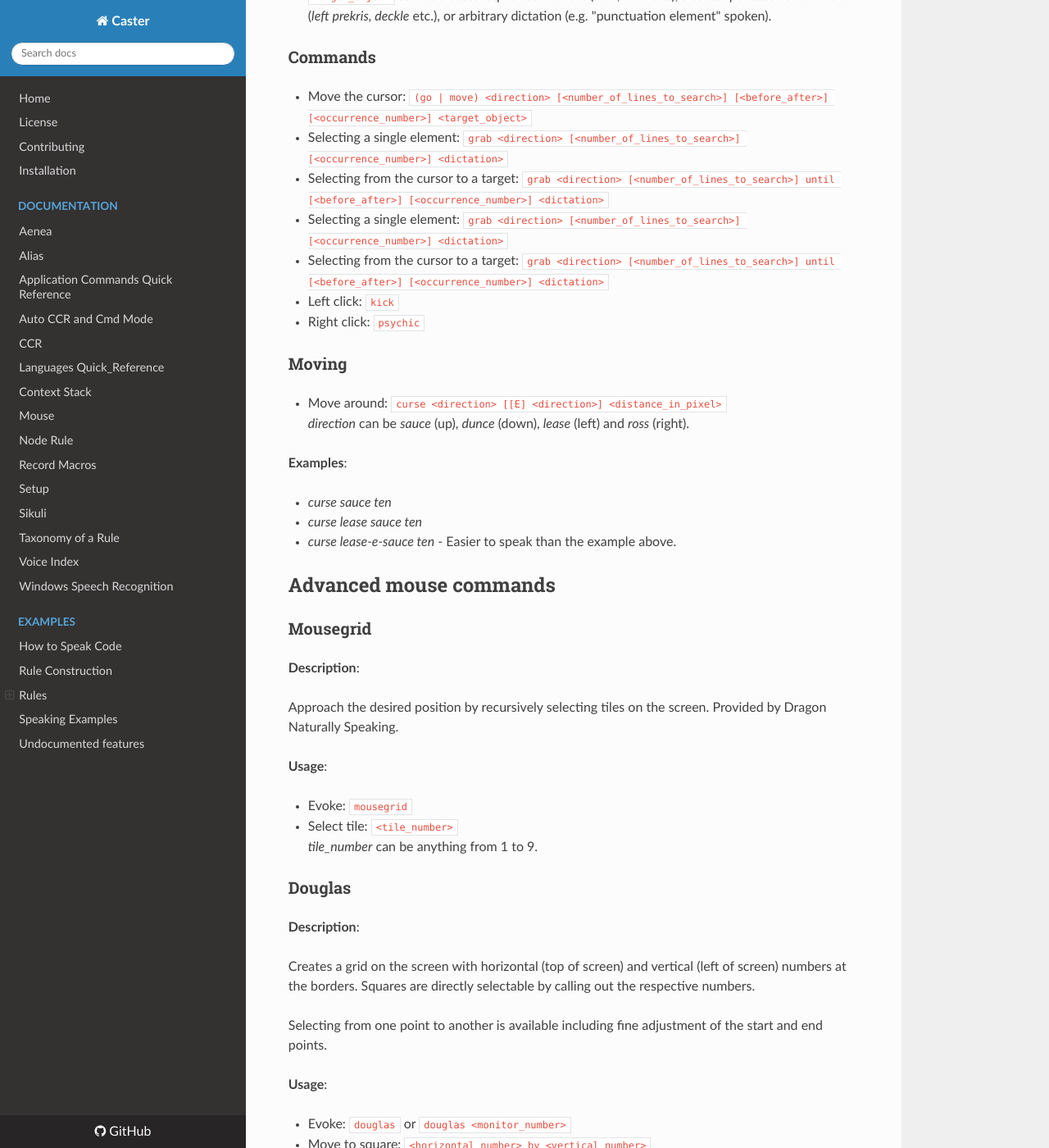
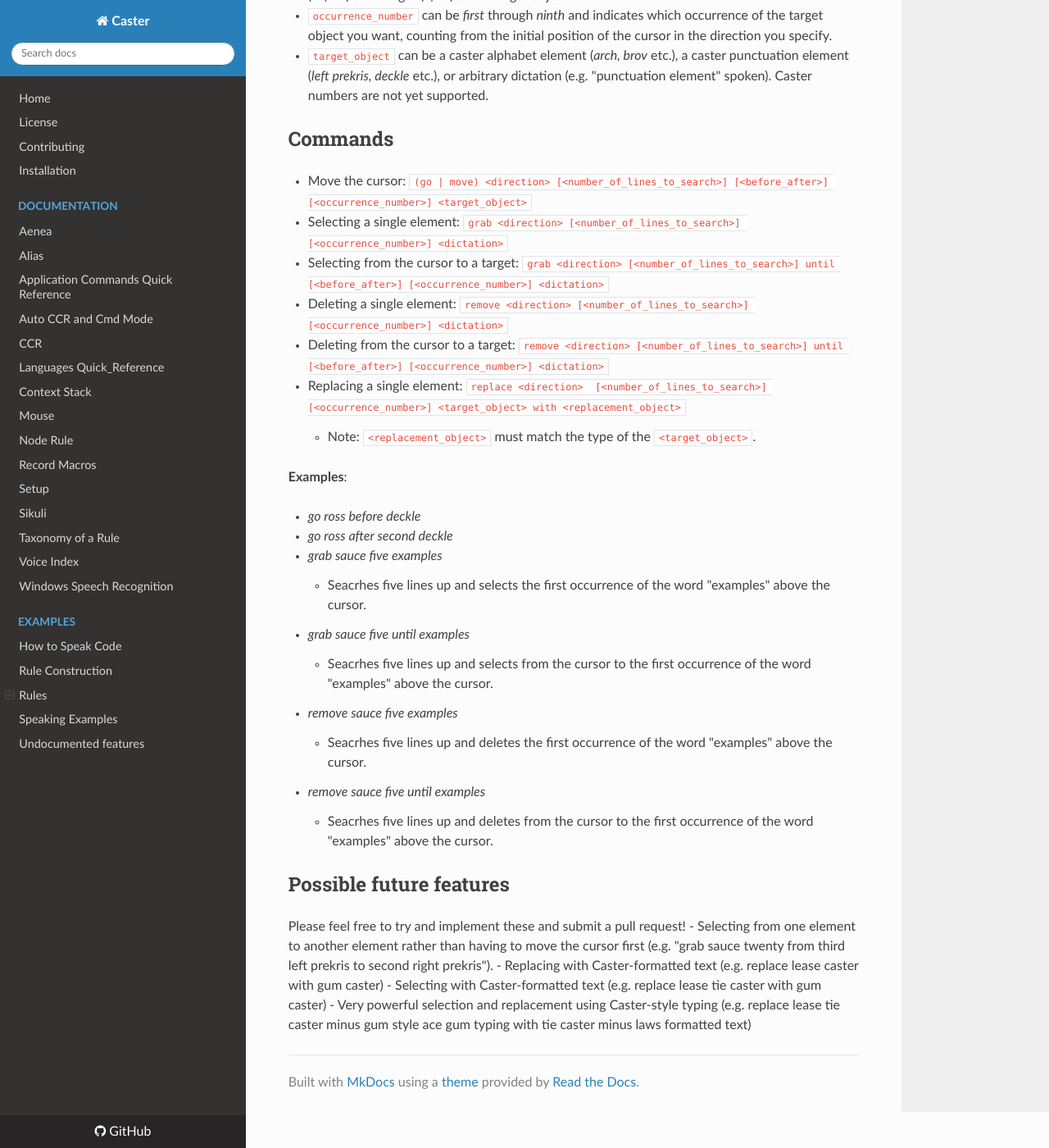
Before and after one commit to dictation-toolbox/Caster, an MkDocs documentation site: the page built from castervoice/doc/readthedocs/Text_Manipulation.md, in a window 1280 px wide and 1400 px high, scrolled down 452 px. Shown: the whole window at 82% size. Built offline with MkDocs 1.6.1, drawn with Linux system fonts in a browser that asks for light colours; nearby versions of some CDN libraries; comment, search, counter and statistics services are not loaded; some of the changed text lies outside the part shown.

Commit message:
fix before after bug and finish docs

```diff
--- a/castervoice/doc/readthedocs/Text_Manipulation.md
+++ b/castervoice/doc/readthedocs/Text_Manipulation.md
@@ -4,107 +4,38 @@ Caster provides powerful text manipulation and navigation features. These functi
 
 ## Common elements
 
-- `direction` _sauce_ (up), _dunce_ (down), _lease_ (left) and _ross_ (right) and _must_ be included for all commands.
+- `direction` _sauce_ (up), _dunce_ (down), _lease_ (left) or _ross_ (right). Direction _must_ be included for all commands.
+- `number_of_lines_to_search` is an integer number of lines to search for the target object. _sauce/lease_ searches up and _dunce/ross_ searches down. _sauce/dunce_ defaults to 3 lines if omitted and _lease/ross_ searches only the current line if omitted.
 - `before_after` can be _before_ or _after_ and indicates whether the cursor should stop to the left (_before_) or the right (_after_) of the target object.
 - `occurrence_number` can be _first_ through _ninth_ and indicates which occurrence of the target object you want, counting from the initial position of the cursor in the direction you specify.
-- `target_object` can be a caster alphabet element (_arch, brov_ etc.), a caster punctuation element (_left prekris, deckle_ etc.), or arbitrary dictation (e.g. "punctuation element" spoken).
+- `target_object` can be a caster alphabet element (_arch, brov_ etc.), a caster punctuation element (_left prekris, deckle_ etc.), or arbitrary dictation (e.g. "punctuation element" spoken). Caster numbers are not yet supported.
 
-### Commands
+## Commands
 
 - Move the cursor: `(go | move) <direction> [<number_of_lines_to_search>] [<before_after>] [<occurrence_number>] <target_object>`
 - Selecting a single element: `grab <direction> [<number_of_lines_to_search>] [<occurrence_number>] <dictation>`
 - Selecting from the cursor to a target: `grab <direction> [<number_of_lines_to_search>] until [<before_after>] [<occurrence_number>] <dictation>`
-- Selecting a single element: `grab <direction> [<number_of_lines_to_search>] [<occurrence_number>] <dictation>`
-- Selecting from the cursor to a target: `grab <direction> [<number_of_lines_to_search>] until [<before_after>] [<occurrence_number>] <dictation>`
-- Left click: `kick`
-- Right click: `psychic`
-
-### Moving
-
-- Move around: `curse <direction> [[E] <direction>] <distance_in_pixel>`
-  _direction_ can be _sauce_ (up), _dunce_ (down), _lease_ (left) and _ross_ (right).
+- Deleting a single element: `remove <direction> [<number_of_lines_to_search>] [<occurrence_number>] <dictation>`
+- Deleting from the cursor to a target: `remove <direction> [<number_of_lines_to_search>] until [<before_after>] [<occurrence_number>] <dictation>`
+- Replacing a single element: `replace <direction>  [<number_of_lines_to_search>] [<occurrence_number>] <target_object> with <replacement_object>`
+    - Note: `<replacement_object>` must match the type of the `<target_object>`.
 
 **Examples**:
 
-- _curse sauce ten_
-- _curse lease sauce ten_
-- _curse lease-e-sauce ten_ - Easier to speak than the example above.
+- _go ross before deckle_
+- _go ross after second deckle_
+- _grab sauce five examples_
+    - Seacrhes five lines up and selects the first occurrence of the word "examples" above the cursor.
+- _grab sauce five until examples_
+    - Seacrhes five lines up and selects from the cursor to the first occurrence of the word "examples" above the cursor.
+- _remove sauce five examples_
+    - Seacrhes five lines up and deletes the first occurrence of the word "examples" above the cursor.
+- _remove sauce five until examples_
+    - Seacrhes five lines up and deletes from the cursor to the first occurrence of the word "examples" above the cursor.
 
-## Advanced mouse commands
-
-### Mousegrid
-
-**Description**:
-
-Approach the desired position by recursively selecting tiles on the screen. Provided by Dragon Naturally Speaking.
-
-**Usage**:
-
-- Evoke: `mousegrid`
-- Select tile: `<tile_number>`
-  _tile_number_ can be anything from 1 to 9.
-
-### Douglas
-
-**Description**:
-
-Creates a grid on the screen with horizontal (top of screen) and vertical (left of screen) numbers at the borders. Squares are directly selectable by calling out the respective numbers.
-
-Selecting from one point to another is available including fine adjustment of the start and end points.
-
-**Usage**:
-
-- Evoke: `douglas` or `douglas <monitor_number>`
-- Move to square: `<horizontal_number> by <vertical_number>`
-- Select: `<horizontal_number_1> by <vertical_number_1> select <horizontal_number_2> by <vertical_number_2>`
-- Select horizontally: `<horizontal_number_1> by <vertical_number_1> select <horizontal_number_2>`
-- Fine selection: `<horizontal_number_1> by <vertical_number_1> move` &rightarrow; `curse ...` &rightarrow; `point one` &rightarrow; `<horizontal_number_2> by <vertical_number_2> move` &rightarrow; `curse ...` &rightarrow; `point two` &rightarrow; `select`
-
-**Examples**:
-
-- _5 by 20_
-- _5 by 20 kick_
-- _5 by 20 select 10 by 30_
-- _5 by 20 select 10_
-- _5 by 20 move, curse sauce lease 5, point one, 10 by 30 move, curse dunce lease 10, point two, select_
-
-### Rainbow
-
-**Description**:
-
-- Creates a colored grid on the screen. Squares are directly selectable by calling out the respective color then number.
-
-**Usage**:
-
-- Evoke: `rainbow` or `rainbow <monitor_number>`
-- Move to square: `[<number_of_color_palette>] <color> <number>`
-  _number_of_color_palette_ refers to the fact that colors loop when filling the screen.
-  _color_ can be replaced by the following colors: _red_, _orange_, _yellow_, _green_, _blue_, _purple_.
-- Select: `[<number_of_color_palette_1>] <color_1> <number_1>` select `[<number_of_color_palette_2>] <color_2> <number_2>`
-- Fine selection: `[<number_of_color_palette_1>] <color_1> <number_1> move` &rightarrow; `curse ...` &rightarrow; `point one` &rightarrow; `[<number_of_color_palette_2>] <color_2> <number_2> move` &rightarrow; `curse ...` &rightarrow; `point two` &rightarrow; `select`
-
-**Examples**:
-
-- _red 86_: - References square within the first red palette.
-- _red 86 kick_: - Clicks at this location.
-- _two red 86_ - References square within the second red palette.
-- _red 86 select 2 green 10_: - Selects from the first red 86 to the second green 10.
-- _red 86, curse sauce lease 5, point one, select 2 green 10, curse dunce lease 10, point two, select_: - Selects from the first red 86 to the second green 10 with fine adjustment.
-
-### Legion
-
-**Description**:
-
-- Finds text on the screen and gives each a number which you can call out.
-
-**Usage**:
-
-- Evoke: `legion or legion [monitor_number]`
-- Move to text area: `<number>`
-- Highlight one text area: `<number> (select | light)`
-- Highlight from one text area to another: `<number_1> (select | light) <number_2>`
-
-**Examples**:
-
-- _76 select_: - Selects from the left side to the right side of 76.
-- _76 select 100_: - Selects from the left side of 76 to the right side of 100.
+## Possible future features
+Please feel free to try and implement these and submit a pull request!
+- Selecting from one element to another element rather than having to move the cursor first (e.g. "grab sauce twenty from third left prekris to second right prekris").
+- Replacing with Caster-formatted text (e.g. replace lease caster with gum caster)
+- Selecting with Caster-formatted text (e.g. replace lease tie caster with gum caster)
+- Very powerful selection and replacement using Caster-style typing (e.g. replace lease tie caster minus gum style ace gum typing with tie caster minus laws formatted text)
```
Also changed, not shown: 1 other file.
